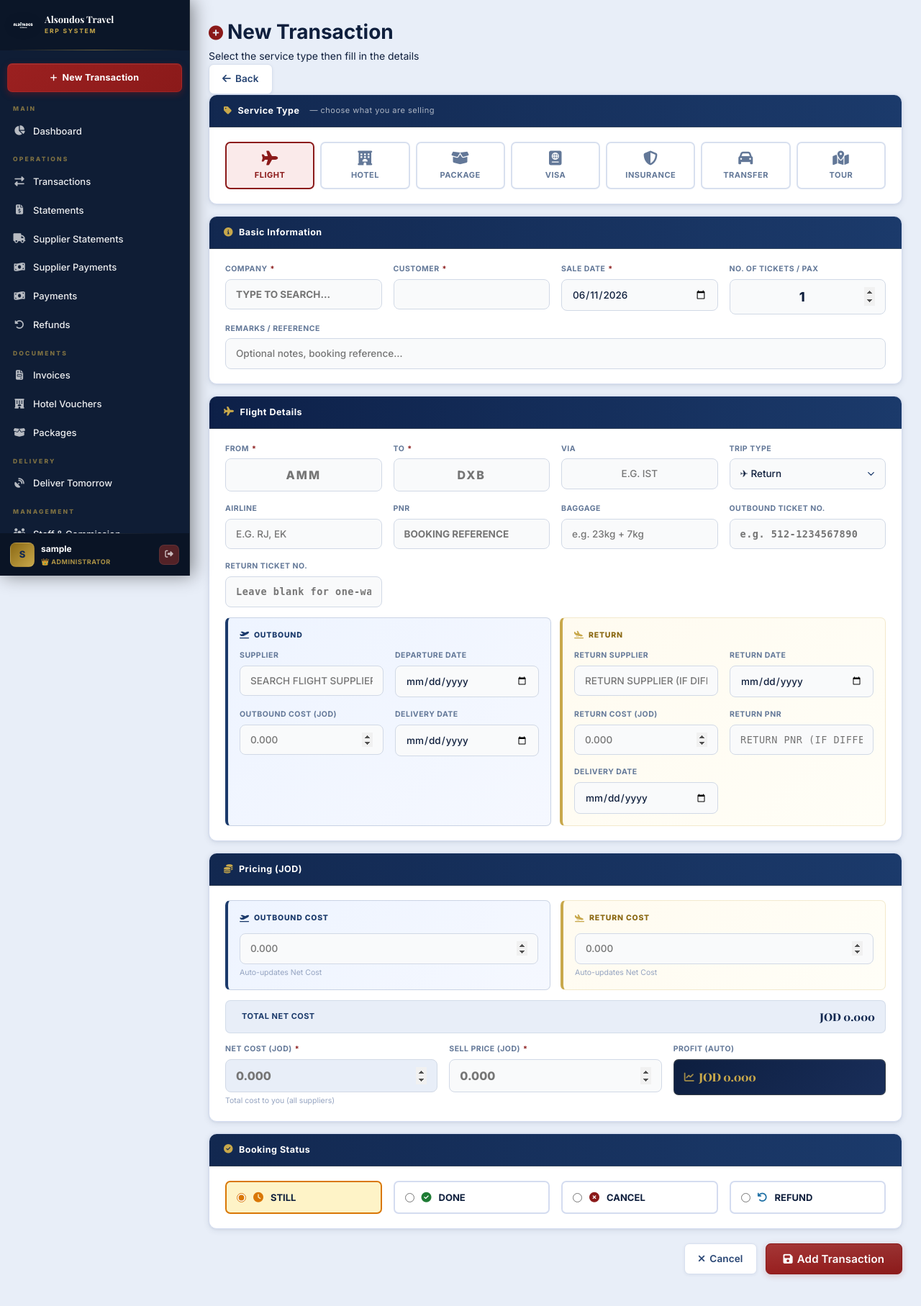
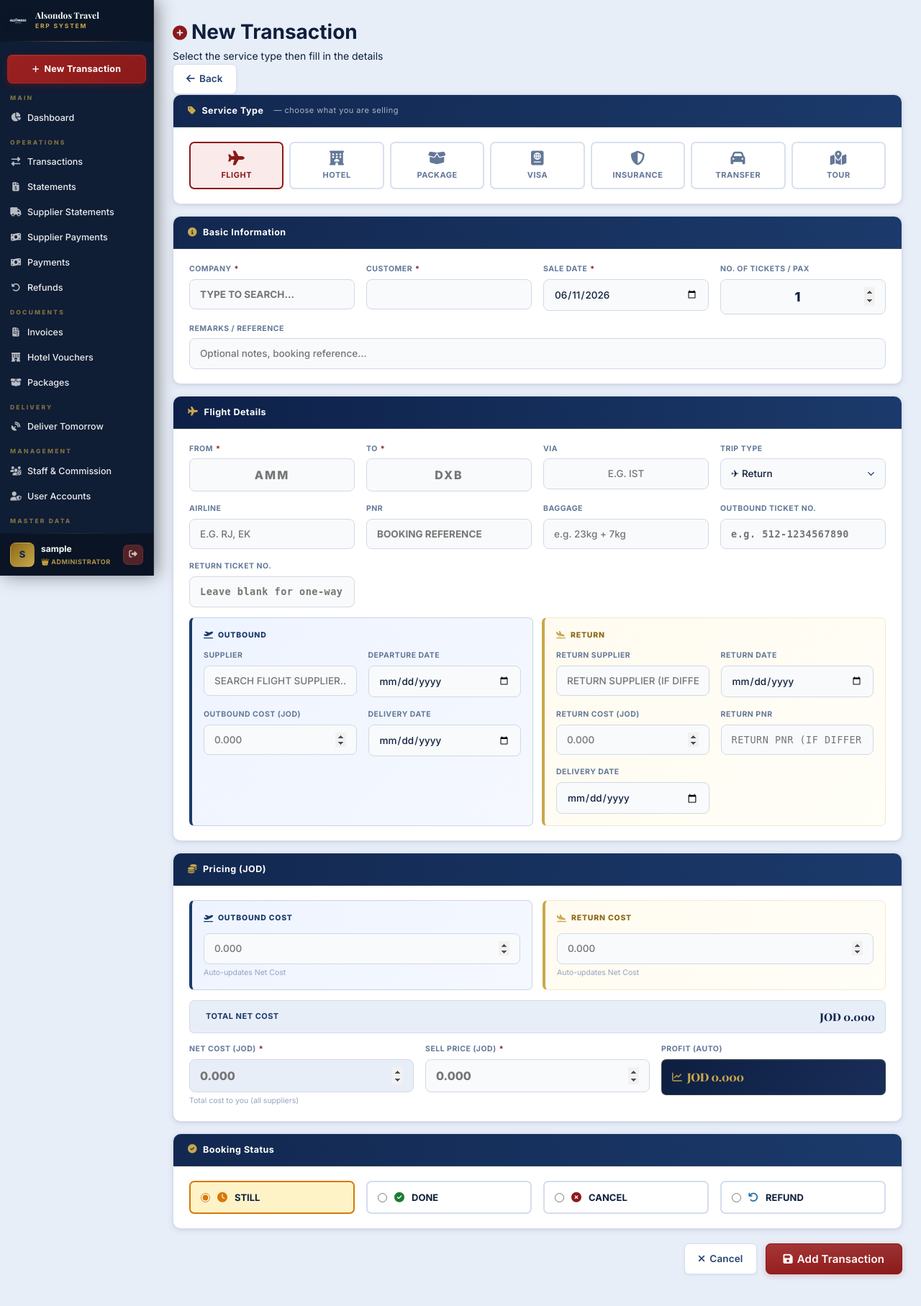
Before and after one commit to omarbarghouth/sales-system, a Flask app: page /add-v2 in a window 1280 px wide. Shown: the whole page at 72% size. Run offline with Flask 3, Linux system fonts and the light colour scheme; the visitor is signed in with stand-in values (Sample User, id 1); data that the repository does not hold is empty; parts of the project's set-up code (start-up, migrations or seed data) failed here and were passed over; some libraries are stand-ins or nearby versions; some web fonts are replaced.

Commit message:
Add files via upload

```diff
--- a/static/style.css
+++ b/static/style.css
@@ -52,7 +52,7 @@
   --dur-md:     280ms;
   --font:       'Inter', 'Segoe UI', system-ui, sans-serif;
   --font-hd:    'Playfair Display', Georgia, serif;
-  --sb-w:       264px;
+  --sb-w:       214px;
 }
 
 /* ── Reset ─────────────────────────────────────────────────── */
@@ -95,11 +95,11 @@ a { color: inherit; }
 /* ─────────────────────────────── BRAND ─────────────────────── */
 .sb-brand {
   flex-shrink: 0;
-  padding: 0 14px;
-  height: 70px;
-  display: flex;
-  align-items: center;
-  gap: 12px;
+  padding: 0 10px;
+  height: 58px;
+  display: flex;
+  align-items: center;
+  gap: 9px;
   text-decoration: none;
   background: rgba(0,0,0,.25);
   position: relative;
@@ -112,7 +112,7 @@ a { color: inherit; }
   background: linear-gradient(90deg, transparent, rgba(200,168,75,.5), transparent);
 }
 .sb-logo {
-  height: 36px; width: auto;
+  height: 30px; width: auto;
   flex-shrink: 0;
   filter: brightness(1.1) drop-shadow(0 1px 8px rgba(0,0,0,.3));
   transition: filter .2s, transform .18s var(--spring);
@@ -124,7 +124,7 @@ a { color: inherit; }
 .sb-brand-text { overflow: hidden; flex: 1; }
 .sb-brand-name {
   font-family: var(--font-hd);
-  font-size: 13px; font-weight: 700;
+  font-size: 12px; font-weight: 700;
   color: #ffffff;
   white-space: nowrap; line-height: 1.2;
 }
@@ -152,7 +152,7 @@ a { color: inherit; }
 
 /* ─────────────────────────────── SECTION LABELS ─────────────── */
 .sb-section {
-  padding: 13px 18px 3px;
+  padding: 10px 14px 2px;
   font-size: 8.5px; font-weight: 800;
   letter-spacing: 2.2px; text-transform: uppercase;
   color: rgba(200,168,75,.6); white-space: nowrap;
@@ -182,11 +182,11 @@ a { color: inherit; }
 
 /* ─────────────────────────────── NAV LINKS ──────────────────── */
 .sb-link {
-  display: flex; align-items: center; gap: 10px;
-  padding: 9px 14px 9px 16px;
+  display: flex; align-items: center; gap: 8px;
+  padding: 7px 10px 7px 12px;
   color: rgba(255,255,255,.92);
   text-decoration: none;
-  font-size: 13px; font-weight: 500;
+  font-size: 12.5px; font-weight: 500;
   transition: all .15s cubic-bezier(.4,0,.2,1);
   border-left: 2.5px solid transparent;
   margin: 1px 8px 1px 0;
@@ -194,7 +194,7 @@ a { color: inherit; }
   white-space: nowrap; position: relative;
 }
 .sb-link i {
-  font-size: 13.5px; width: 18px;
+  font-size: 12.5px; width: 16px;
   text-align: center; flex-shrink: 0;
   color: rgba(255,255,255,.7);
   transition: color .15s, transform .15s var(--spring);
```
Also changed, not shown: templates/report.html (+4 -4 lines).
